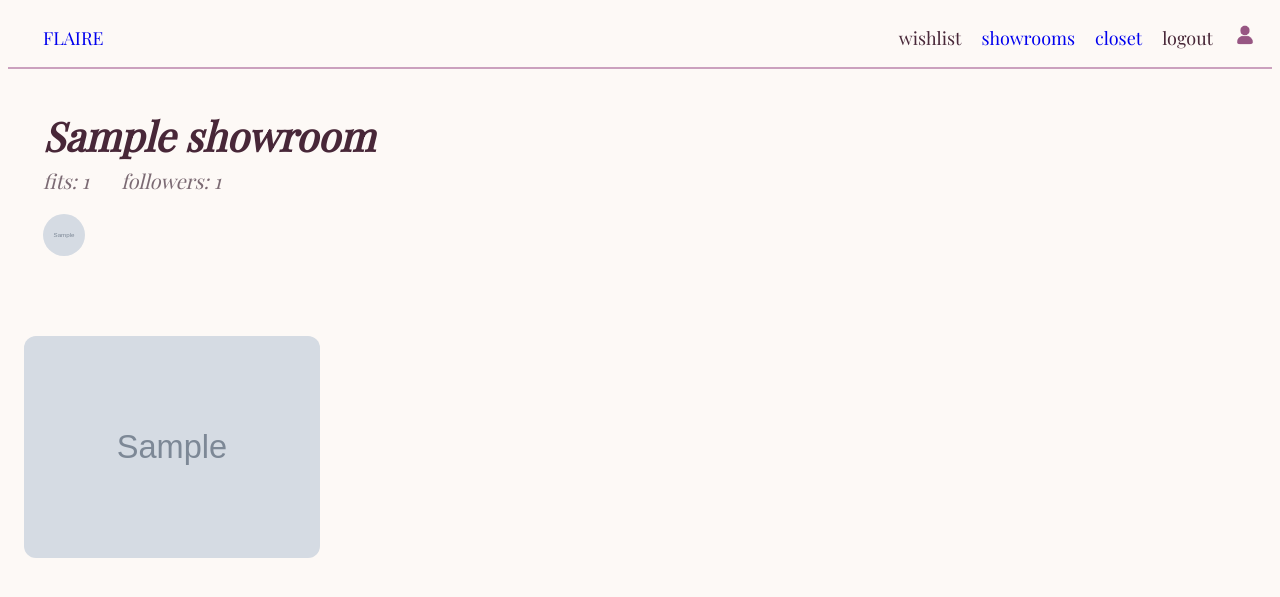
After one commit to ninasandejas/FLAIRE_CSCI42, a Django app: page /showrooms/1/ in a window 1280 px wide. The commit adds this page. Shown: the top 597 px of the page. Run offline with Django 3.2, Linux system fonts and the light colour scheme; a user stored in the database is signed in; tables that the repository leaves empty hold one stand-in row (values such as "Sample post"); grey boxes marked "Sample" are stand-in pictures.

Commit message:
fixed profile setup of adding picture wherein you can now preview and crop your profile picture and it saves as that cropped picture into the database.
fixed js of showroom_detail.html so that it now loads the outfits as well as some css of the layouting of the html.

```diff
--- a/flaire/showrooms/models.py
+++ b/flaire/showrooms/models.py
@@ -67,7 +67,7 @@ class ShowroomFollower(models.Model):
             raise ValidationError("The owner cannot follow their own showroom.")
 
     def save(self, *args, **kwargs):
-        self.full_clean()  # Calls .clean() + field validations
+        self.full_clean()
         super().save(*args, **kwargs)
 
     def __str__(self):
--- a/flaire/showrooms/urls.py
+++ b/flaire/showrooms/urls.py
@@ -1,4 +1,8 @@
 from django.urls import path
+
+from flaire import settings
+from django.conf.urls.static import static
+from django.contrib.staticfiles.urls import staticfiles_urlpatterns
 
 from . import views
 from .views import *
@@ -8,5 +12,11 @@ app_name = "showrooms"
 urlpatterns = [
     path("", views.showrooms, name="showrooms"),
     path("owned/", views.list_of_showrooms, name="get_showrooms_owned"),
-    # path("add-showrooms/", views.add_showrooms, name="add_showrooms"),
+    path("create/", views.create_showroom, name="create_showrooms"),
+    path('<int:pk>/', views.showroom_detail, name='showroom_detail'),
+    path('<int:pk>/outfits/', views.showroom_outfits, name='showroom_outfits'),
 ]
+# if settings.DEBUG:
+#     urlpatterns += static(settings.MEDIA_URL, document_root=settings.MEDIA_ROOT)
+# else:
+#     urlpatterns += staticfiles_urlpatterns()
--- a/flaire/showrooms/views.py
+++ b/flaire/showrooms/views.py
@@ -4,7 +4,7 @@ from django.db.models import Q
 from django.core.paginator import Paginator
 from django.http import JsonResponse
 
-# from .forms import *
+from .forms import *
 from .models import *
 
 @login_required(login_url='user_management:login')
@@ -14,12 +14,9 @@ def showrooms(request):
 
 @login_required(login_url='user_management:login')
 def list_of_showrooms(request):
-    # user = request.user.profile
     users_showrooms = Showroom.objects.filter(
         Q(owner=request.user.profile) |
         Q(collaborators=request.user.profile)
-        # models.Q(owner = user |
-        # models.Q(collaborators = user)
     ).distinct().order_by('-date_created')
 
     page = int(request.GET.get("page", 1))
@@ -33,7 +30,6 @@ def list_of_showrooms(request):
             "id": showroom.id,
             "title": showroom.title,
             "cover_image": showroom.cover_image.url if showroom.cover_image else "",
-
         }
         for showroom in current_page.object_list
     ]
@@ -45,3 +41,65 @@ def list_of_showrooms(request):
         "current_page": current_page.number,
         "num_pages": paginator.num_pages
     })
+
+
+@login_required(login_url='user_management:login')
+def showroom_detail(request, pk):
+    showroom = Showroom.objects.get(pk=pk)
+    outfit_count = showroom.outfits.count()
+    follower_count = showroom.followers.count()
+    return render(request, 'showrooms/showroom-detail.html', {
+        'showroom': showroom,
+        'outfit_count': outfit_count,
+        'follower_count': follower_count,
+        })
+
+
+@login_required(login_url='user_management:login')
+def showroom_outfits(request, pk):
+    showroom = Showroom.objects.get(pk=pk)
+    outfits = showroom.outfits.all()
+    data = []
+    for outfit in outfits:
+        data.append({
+        'id': outfit.id,
+        'image': outfit.image.url if outfit.image else '',
+    })
+    return JsonResponse({'outfits': data})
+
+
+@login_required(login_url='user_management:login')
+def create_showroom(request):
+    user_profile = request.user.profile
+
+    if request.method == 'POST':
+        form = ShowroomCreateForm(request.POST, request.FILES)
+        form.fields['outfits'].queryset = user_profile.outfits.all()
+
+        if form.is_valid():
+            showroom = form.save(commit=False)
+            showroom.owner = user_profile
+            showroom.save()
+
+            collaborators = form.cleaned_data['collaborators']
+            for collab in collaborators:
+                ShowroomCollaborator.objects.create(
+                    showroom=showroom,
+                    collaborator=collab,
+                    invited_by=user_profile,
+                    status='PENDING'
+                )
+
+            outfits = form.cleaned_data['outfits']
+            for outfit in outfits:
+                ShowroomOutfit.objects.create(
+                    showroom=showroom,
+                    outfit=outfit
+                )
+
+            return redirect('showrooms:showroom_detail', pk=showroom.pk)
+    else:
+        form = ShowroomCreateForm()
+        form.fields['outfits'].queryset = user_profile.outfits.all()
+
+    return render(request, 'showrooms/showroom-create.html', {'form': form})
--- /dev/null
+++ b/flaire/static/css/showrooms/showroom-detail.css
@@ -0,0 +1,44 @@
+#outfits-grid {
+  margin-top: 60px;
+  column-count: 4;
+  column-gap: 1.25vw;
+  padding: 1rem;
+}
+
+#outfits-grid img {
+  width: 100%;
+  margin-bottom: 1rem;
+  border-radius: 12px;
+  display: block;
+  break-inside: avoid;
+}
+
+.showroom-header {
+  margin-left: 35px;
+}
+
+.showroom-title {
+  color: #482738;
+  font-family: "Playfair Display";
+  font-size: 40px;
+  font-style: italic;
+  font-weight: 700;
+  margin-bottom: 5px;
+}
+
+.showroom-header p {
+  margin-top: 5px;
+  color: #7B6A73;
+  font-family: "Playfair Display";
+  font-size: 20px;
+  font-style: italic;
+  font-weight: 400;
+  line-height: normal;
+}
+
+.showroom-header img {
+  width: 42px;
+  height: 42px;
+  border-radius: 50%;
+  object-fit: cover;
+}
--- /dev/null
+++ b/flaire/static/js/showrooms/showroom-outfits.js
@@ -0,0 +1,18 @@
+console.log("JS file loaded");
+
+document.addEventListener('DOMContentLoaded', () => {
+  const grid = document.getElementById('outfits-grid');
+  const showroomId = grid.dataset.showroomId;
+
+  fetch(`/showrooms/${showroomId}/outfits/`)
+    .then(res => res.json())
+    .then(data => {
+      data.outfits.forEach(outfit => {
+        const img = document.createElement('img');
+        img.src = outfit.image;
+        img.alt = `Outfit ${outfit.id}`;
+
+        grid.appendChild(img);
+      });
+    });
+});
--- /dev/null
+++ b/flaire/templates/showrooms/showroom-detail.html
@@ -0,0 +1,27 @@
+{% extends "base.html" %}
+{% load static %}
+{% block title %}Showroom Title{% endblock %}
+
+{% block styles %}
+<link rel="stylesheet" href="{% static 'css/showrooms/showroom-detail.css' %}">
+{% endblock %}
+
+
+{% block content %}
+<div class="showroom-header">
+    <h3 class = "showroom-title">{{ showroom.title }}</h3>
+    <p>fits: {{ outfit_count }} <label style="margin-left: 27px;">followers: {{ follower_count }}</label></p>
+    <!-- like this for now but will also include collab pfps soon -->
+    <img class src = "{{ showroom.owner.profile_picture.url }}"/>
+    <!-- for collaborator in showroom_collaborators
+    <p>collaborators: {{collaborator}}</p> -->
+
+</div>
+
+<div id="outfits-grid" data-showroom-id ="{{ showroom.id }}">
+</div>
+{% endblock %}
+
+{% block scripts %}
+<script src="{% static 'js/showrooms/showroom-outfits.js' %}"></script>
+{% endblock %}
--- a/flaire/user_management/models.py
+++ b/flaire/user_management/models.py
@@ -14,3 +14,9 @@ class Profile(models.Model):
 
     def __str__(self):
         return self.user.username
+
+# class ProfileFollower(models.Model):
+#     profile = models.ForeignKey(Profile, on_delete=models.CASCADE)
+#     date_followed = models.DateTimeField(auto_now_add=True)
+
+#     class
```
Also changed, not shown: flaire/showrooms/forms.py (added, +19 -0 lines), flaire/static/css/showrooms/owned-showrooms.css (+53 -9 lines), flaire/static/css/user_management/profile_setup.css (+54 -0 lines), flaire/static/js/showrooms/owned-showrooms.js (+28 -15 lines), flaire/static/js/user_management/profile-setup.js (added, +54 -0 lines), flaire/templates/showrooms/owned-showrooms.html (+8 -4 lines), flaire/templates/showrooms/showroom-create.html (added, +15 -0 lines), flaire/templates/user_management/profile_setup.html (+27 -17 lines).
